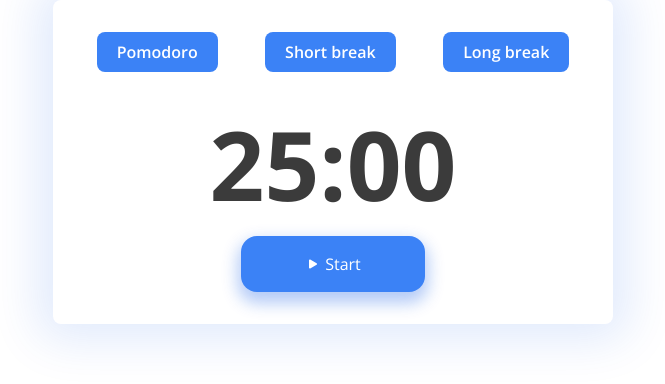
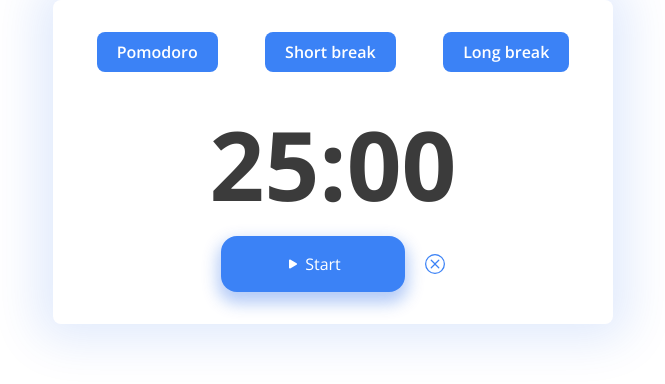
Before and after one commit to FernandoLorca/pomodoro-app-frontend, a React (Vite) app: page / in a window 1280 px wide. Shown: the top 384 px of the page, without its empty margins (307-972 px from the left). Built offline with nearby package versions, Linux system fonts and the light colour scheme.

Commit message:
create component button reset and import icon from react icons

```diff
--- /dev/null
+++ b/src/components/CountDownTimer/ButtonReset.jsx
@@ -0,0 +1,11 @@
+import { BsXCircle } from 'react-icons/bs';
+
+const ButtonReset = () => {
+  return (
+    <div className="h-5 w-5 cursor-pointer hover:opacity-75">
+      <BsXCircle className="h-full w-full text-blue-500" />
+    </div>
+  );
+};
+
+export default ButtonReset;
--- a/src/components/CountDownTimer/CountDownTimer.jsx
+++ b/src/components/CountDownTimer/CountDownTimer.jsx
@@ -2,6 +2,7 @@ import { useState, useEffect } from 'react';
 
 import Timer from './Timer';
 import ButtonStart from './ButtonStart';
+import ButtonReset from './ButtonReset';
 import './CountDownTimer.css';
 
 const CountDownTimer = () => {
@@ -29,11 +30,14 @@ const CountDownTimer = () => {
   return (
     <div className="flex flex-col items-center">
       <Timer minutes={minutes} displaySeconds={displaySeconds} />
-      <ButtonStart
-        startTimer={startTimer}
-        text={button}
-        isRunning={isRunning}
-      />
+      <div className="flex items-center gap-5">
+        <ButtonStart
+          startTimer={startTimer}
+          text={button}
+          isRunning={isRunning}
+        />
+        <ButtonReset />
+      </div>
     </div>
   );
 };
```
